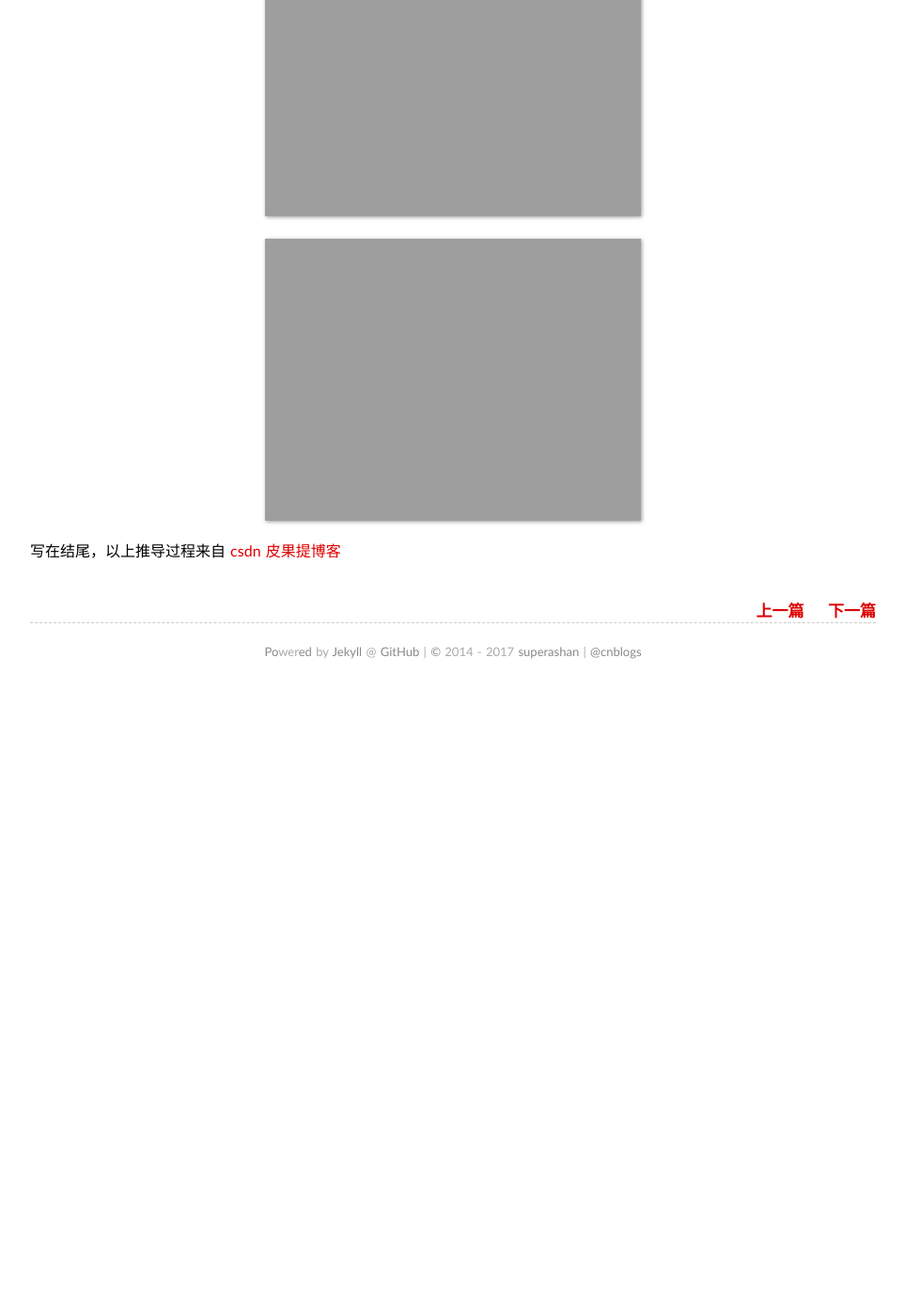
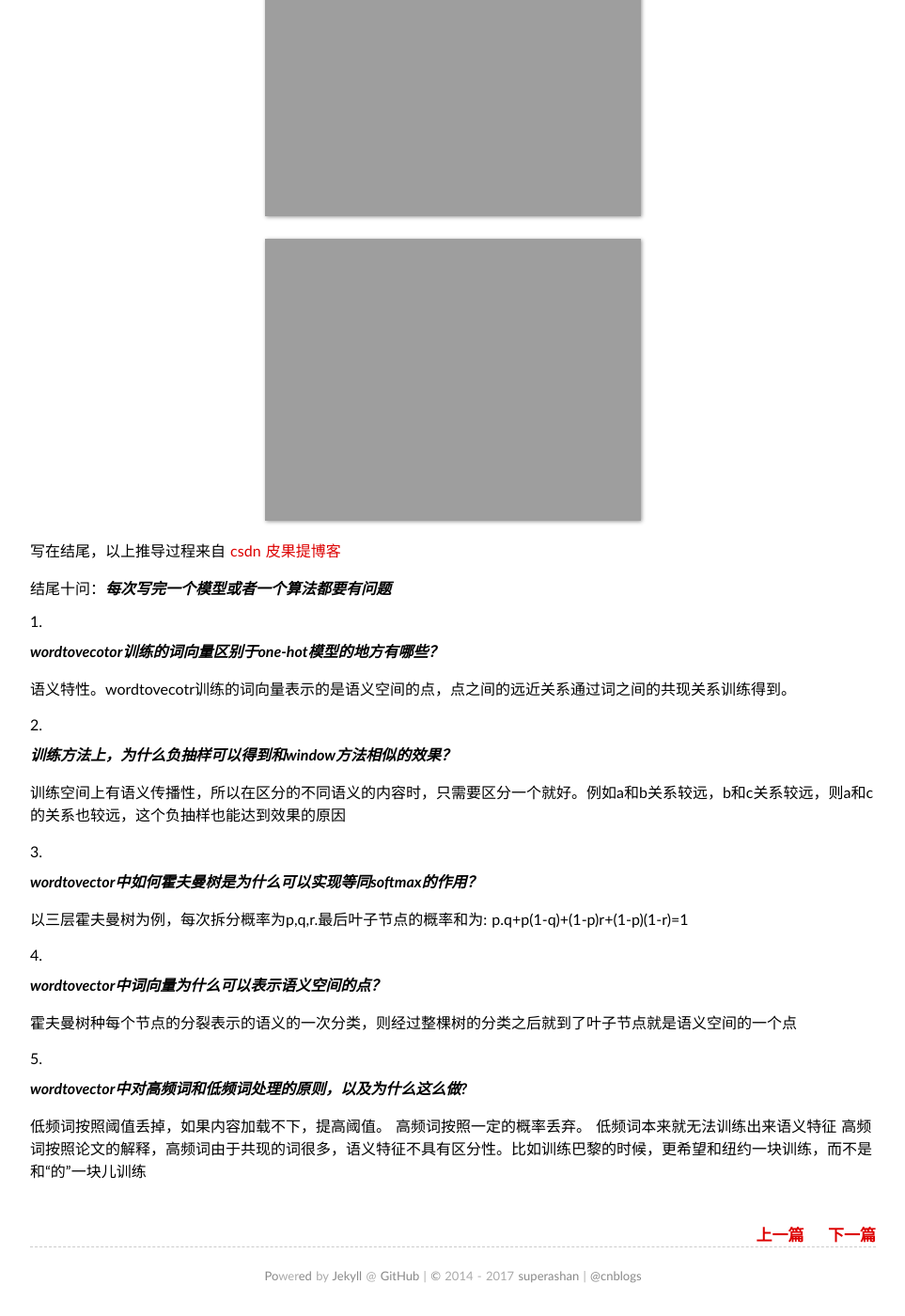
Before and after one commit to SuperAshan/SuperAshan.github.io, a Jekyll site: the page built from _posts/2016-12-14-word2vector阅读.md, in a window 1280 px wide and 1400 px high, scrolled down 8487 px. Shown: the whole window at 94% size, without its empty margins (158-1121 px from the left). Built offline with Jekyll 4.4.1, drawn with Linux system fonts in a browser that asks for light colours; some web fonts are replaced; comment, search, counter and statistics services are not loaded; before the commit the page ends 9223 px from its top, so only the background shows below that.

Commit message:
wordtovector question

```diff
--- a/_posts/2016-12-14-word2vector阅读.md
+++ b/_posts/2016-12-14-word2vector阅读.md
@@ -332,3 +332,29 @@ cbow的推导过程:
 
 写在结尾，以上推导过程来自
 [csdn 皮果提博客](http://my.csdn.net/peghoty "csdn 皮果提博客")
+
+结尾十问：***每次写完一个模型或者一个算法都要有问题***
+
+
+1. ***wordtovecotor训练的词向量区别于one-hot模型的地方有哪些？***
+
+    语义特性。wordtovecotr训练的词向量表示的是语义空间的点，点之间的远近关系通过词之间的共现关系训练得到。
+
+1. ***训练方法上，为什么负抽样可以得到和window方法相似的效果？***
+
+    训练空间上有语义传播性，所以在区分的不同语义的内容时，只需要区分一个就好。例如a和b关系较远，b和c关系较远，则a和c的关系也较远，这个负抽样也能达到效果的原因
+
+1. ***wordtovector中如何霍夫曼树是为什么可以实现等同softmax的作用？***
+
+    以三层霍夫曼树为例，每次拆分概率为p,q,r.最后叶子节点的概率和为: p.q+p(1-q)+(1-p)r+(1-p)(1-r)=1
+
+1. ***wordtovector中词向量为什么可以表示语义空间的点？***
+
+    霍夫曼树种每个节点的分裂表示的语义的一次分类，则经过整棵树的分类之后就到了叶子节点就是语义空间的一个点
+
+1. ***wordtovector中对高频词和低频词处理的原则，以及为什么这么做?***
+
+   低频词按照阈值丢掉，如果内容加载不下，提高阈值。
+   高频词按照一定的概率丢弃。
+   低频词本来就无法训练出来语义特征
+   高频词按照论文的解释，高频词由于共现的词很多，语义特征不具有区分性。比如训练巴黎的时候，更希望和纽约一块训练，而不是和“的”一块儿训练
```
Also changed, not shown: _posts/2016-01-03-回归问题.md (+4 -2 lines), 1 other file.
